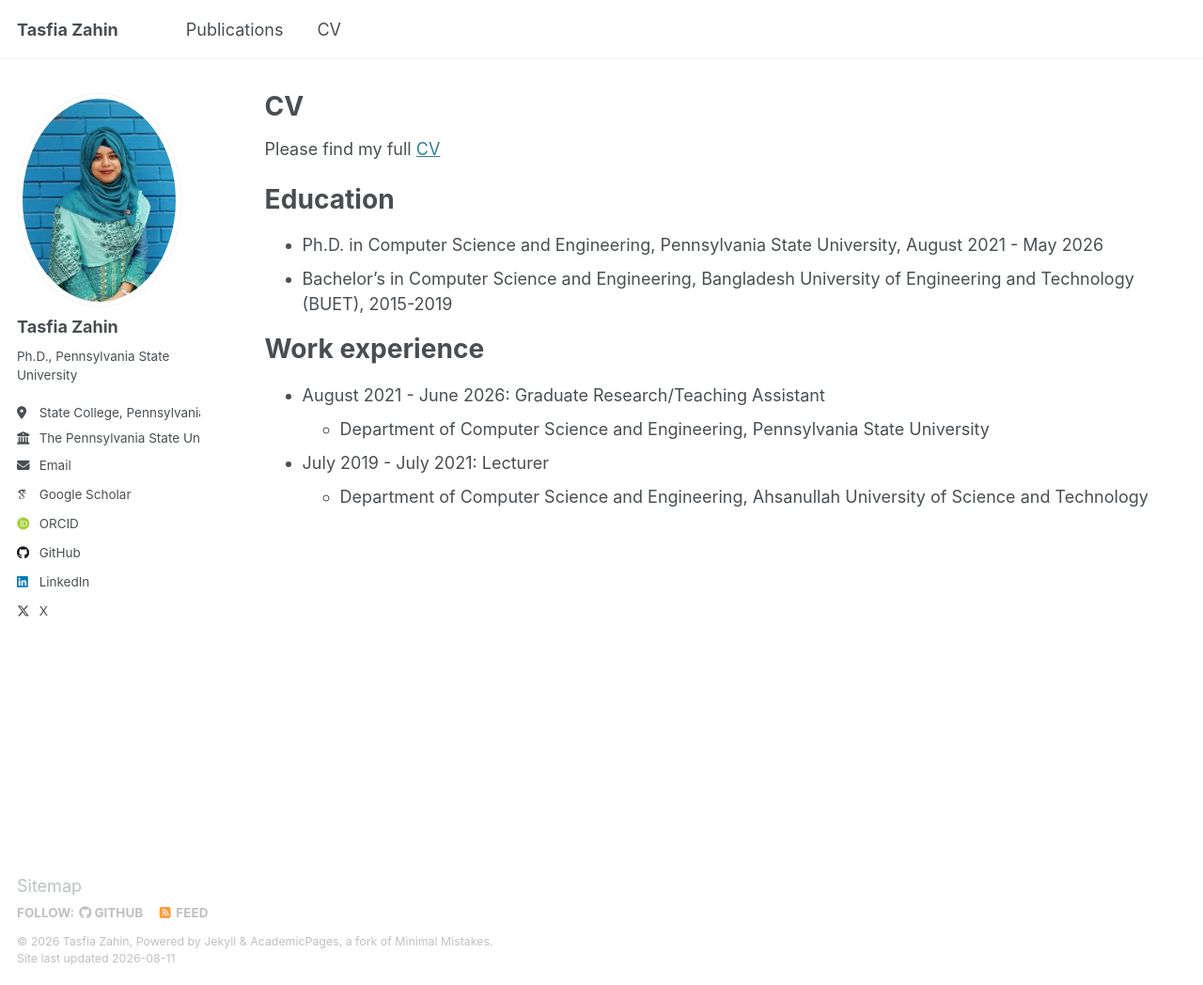
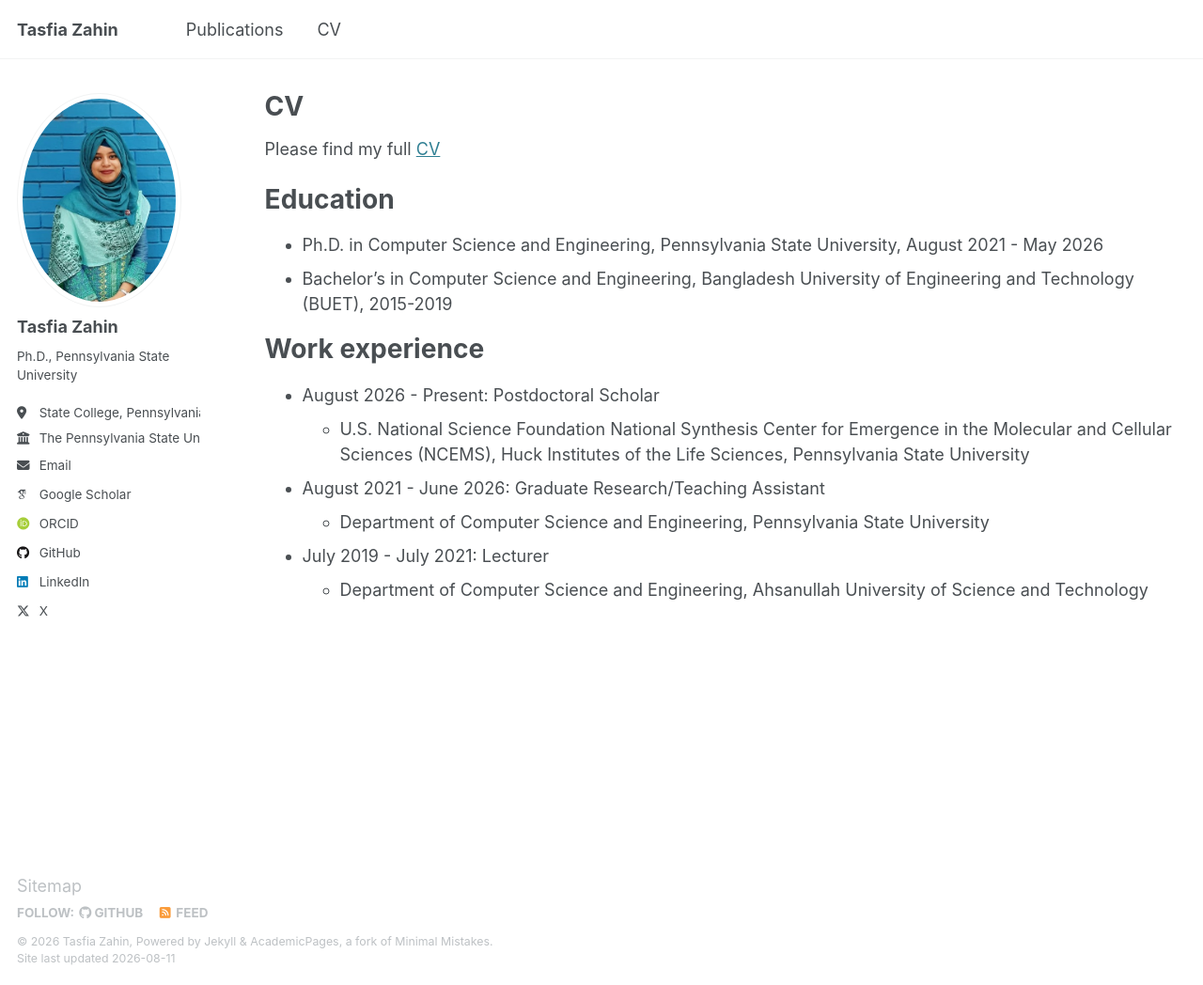
Before and after one commit to TasfiaZahin/TasfiaZahin.github.io, a Jekyll site: the page built from _pages/cv.md, in a window 1280 px wide and 1048 px high. Shown: the whole window at 94% size. Built offline with Jekyll 4.4.1, drawn with Linux system fonts in a browser that asks for light colours; some web fonts are replaced.

Commit message:
Add postdoctoral scholar position to CV

```diff
--- a/_pages/cv.md
+++ b/_pages/cv.md
@@ -19,6 +19,9 @@ Education
 
 Work experience
 ======
+* August 2026 - Present: Postdoctoral Scholar
+  * U.S. National Science Foundation National Synthesis Center for Emergence in the Molecular and Cellular Sciences (NCEMS), Huck Institutes of the Life Sciences, Pennsylvania State University
+
 * August 2021 - June 2026: Graduate Research/Teaching Assistant
   * Department of Computer Science and Engineering, Pennsylvania State University
 
```
